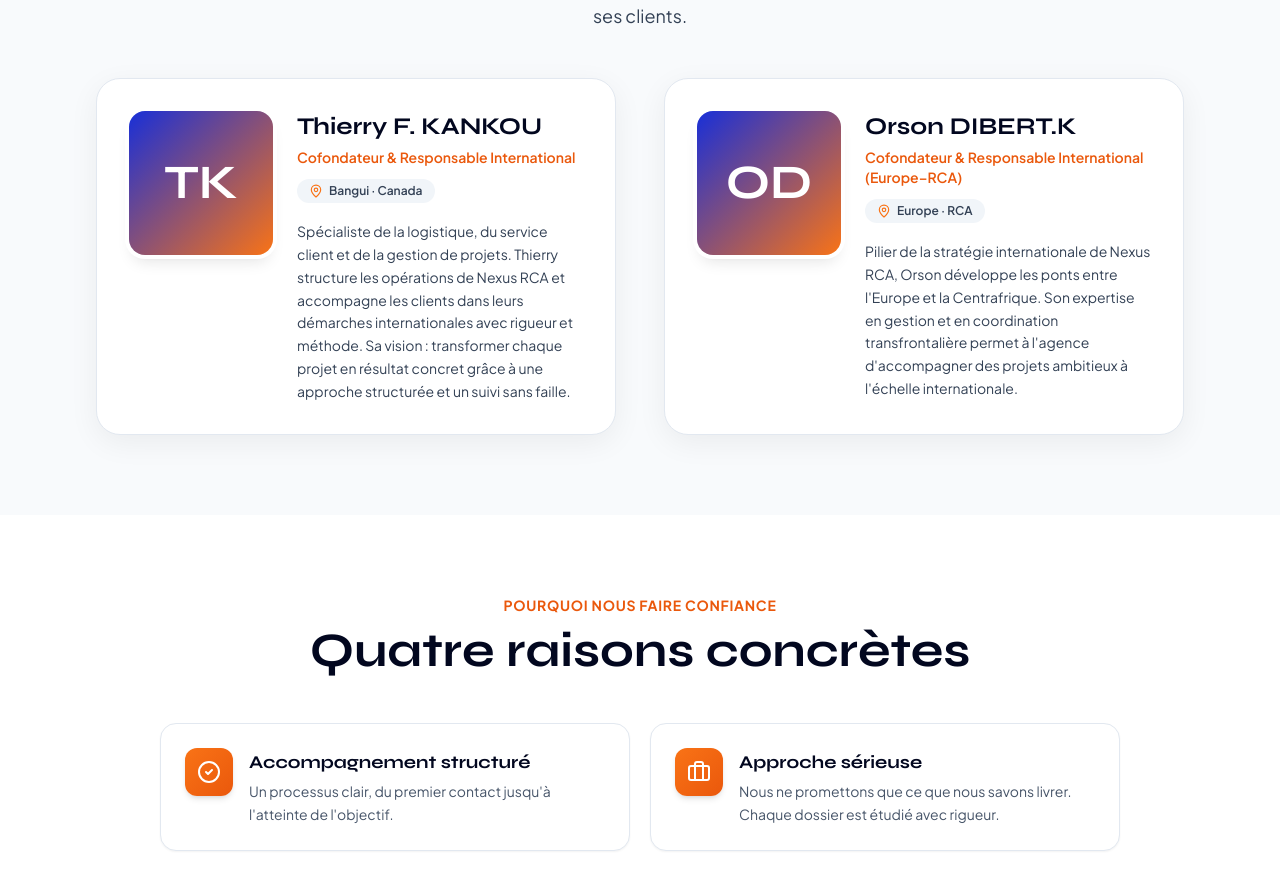
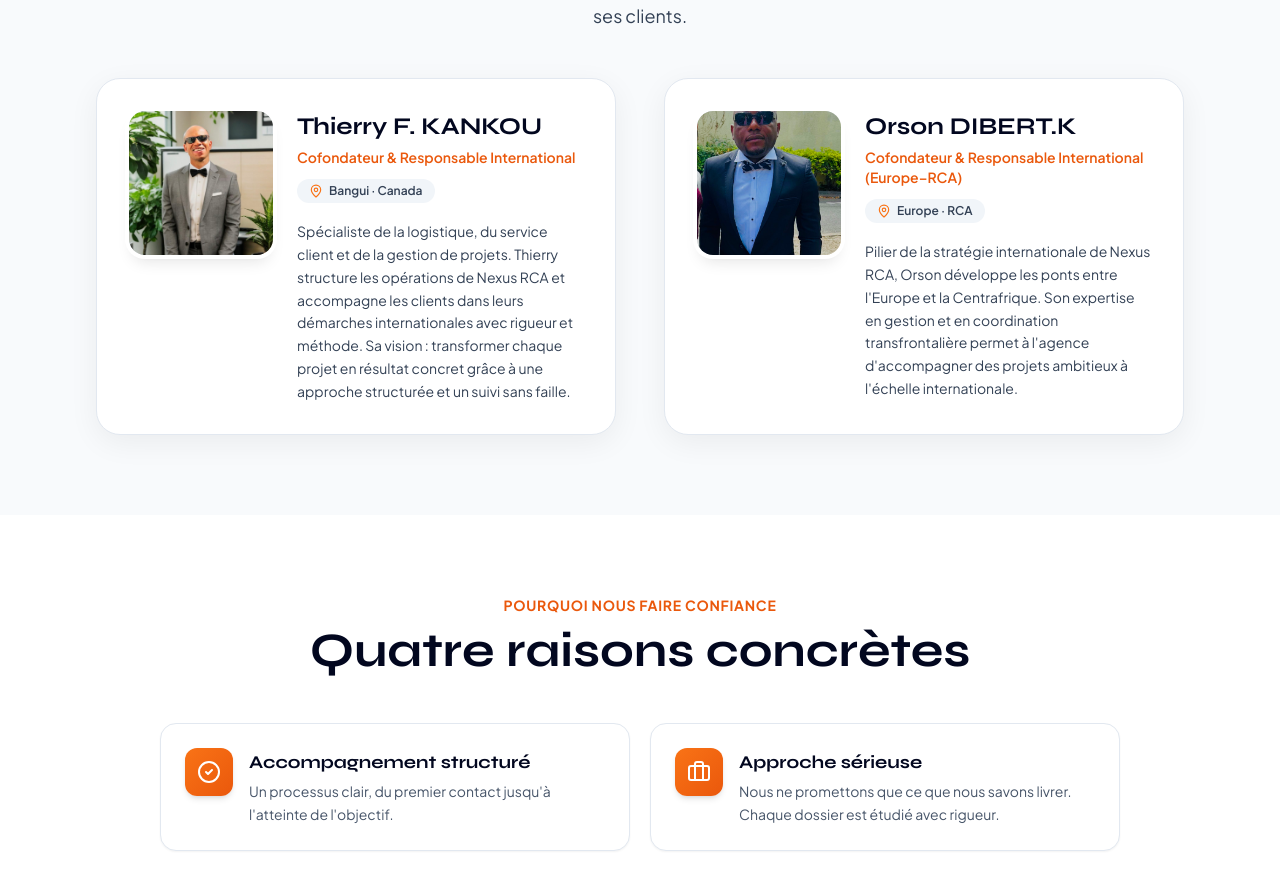
Before and after one commit to thkankou-debug/nexus-rca, a Next.js app: page /a-propos in a window 1280 px wide. Shown: the part 4329-5199 px from the top of the page. Built offline with nearby package versions, Linux system fonts and the light colour scheme.

Commit message:
Update: page a-propos + photos + nom

```diff
--- a/app/a-propos/page.tsx
+++ b/app/a-propos/page.tsx
@@ -47,7 +47,7 @@
     bio: "Spécialiste de la logistique, du service client et de la gestion de projets. Thierry structure les opérations de Nexus RCA et accompagne les clients dans leurs démarches internationales avec rigueur et méthode. Sa vision : transformer chaque projet en résultat concret grâce à une approche structurée et un suivi sans faille.",
     initials: "TK",
     location: "Bangui · Canada",
-    // photo: "/team/thierry-kankou.jpg", // ← decommente quand tu auras place la photo
+    photo: "/team/thierry-kankou.jpg", // ← decommente quand tu auras place la photo
   },
   {
     name: "Orson DIBERT.K",
@@ -55,7 +55,7 @@
     bio: "Pilier de la stratégie internationale de Nexus RCA, Orson développe les ponts entre l'Europe et la Centrafrique. Son expertise en gestion et en coordination transfrontalière permet à l'agence d'accompagner des projets ambitieux à l'échelle internationale.",
     initials: "OD",
     location: "Europe · RCA",
-    // photo: "/team/orson-dibert.jpg", // ← decommente quand tu auras place la photo
+    photo: "/team/orson-dibert.jpg", // ← decommente quand tu auras place la photo
   },
 ];
 
```
